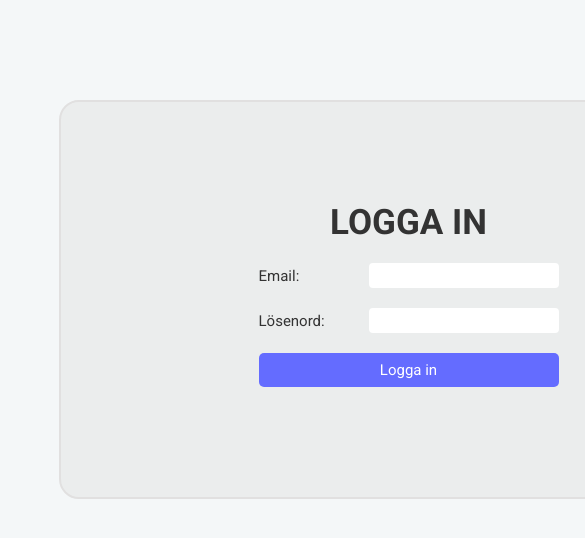
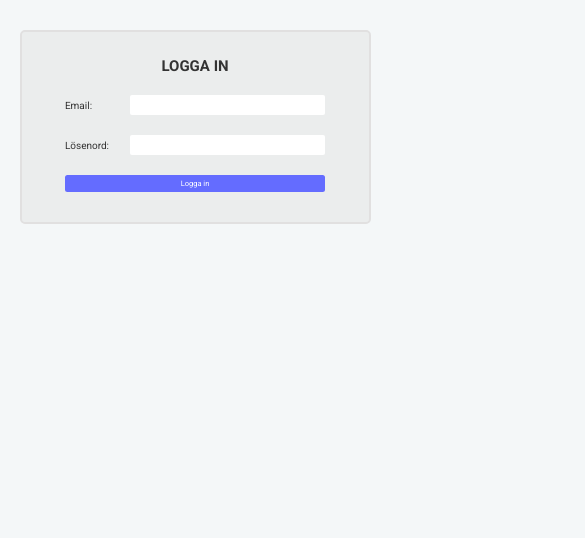
Before and after one commit to MrFieldbranch/SocialMediaReactClient, a React (Vite) app: page /login in a window 390 px wide. Shown: the top 538 px of the page, 585 px wide, since content can reach past the window. Built offline with nearby package versions, Linux system fonts and the light colour scheme.

Commit message:
Add responsive styling

```diff
--- a/src/components/BasicUser.tsx
+++ b/src/components/BasicUser.tsx
@@ -7,8 +7,8 @@ const BasicUser = ({ id, firstName, lastName }: IBasicUserResponse) => {
   const profileLink = id === loggedInUserId ? "/myprofile" : `/user/${id}`;
 
   return (
-    <Link to={profileLink} className="basic-user">
-      <p>{`${firstName} ${lastName}`}</p>
+    <Link to={profileLink}>
+      <p className="basic-user">{`${firstName} ${lastName}`}</p>
     </Link>
   );
 };
--- a/src/components/BasicUserFriendRequest.tsx
+++ b/src/components/BasicUserFriendRequest.tsx
@@ -6,8 +6,8 @@ const BasicUserFriendRequest = ({ id, firstName, lastName, requestedAt }: IPendi
   const requestDate = new Date(requestedAt);
 
   return (
-    <Link to={`/user/${id}`} className="basic-user-friend-request">
-      <div className="separate-data">
+    <Link to={`/user/${id}`}>
+      <div className="separate-data basic-user">
         <p>{`${firstName} ${lastName}`}</p>
         <p>
           {`${requestDate.toLocaleDateString(
--- a/src/components/BasicUserSharedInterests.tsx
+++ b/src/components/BasicUserSharedInterests.tsx
@@ -3,8 +3,8 @@ import { IUserWithSharedInterestsResponse } from "../models/IUserWithSharedInter
 
 const BasicUserSharedInterests = ({ id, firstName, lastName, sharedInterestsCount }: IUserWithSharedInterestsResponse) => {
   return (
-    <Link to={`/user/${id}`} className="basic-user-shared-interests">
-      <div className="separate-data">
+    <Link to={`/user/${id}`}>
+      <div className="separate-data basic-user">
         <p>{`${firstName} ${lastName}`}</p>
         <div className="separate-data-second-variable">
           <p>{sharedInterestsCount}</p>
--- /dev/null
+++ b/src/constants/nav-links.ts
@@ -0,0 +1,13 @@
+export interface NavLink {
+	path: string;
+	label: string;
+}
+
+export const navLinks: NavLink[] = [
+  { path: "/myprofile", label: "Min profil" },
+  { path: "/myfriends", label: "Mina vänner" },
+  { path: "/strangers", label: "Möjliga vänner" },
+  { path: "/friendrequests", label: "Aktuella vänförfrågningar" },
+  { path: "/interests", label: "Intressen" },
+  { path: "/publicboard", label: "Anslagstavlan" },
+];
--- a/src/index.css
+++ b/src/index.css
@@ -22,7 +22,7 @@ body {
 }
 
 h1 {
-  font-size: 3.5rem;
+  font-size: 3rem;
   margin: 1rem 0;
 }
 
@@ -94,13 +94,13 @@ nav {
   width: 100vw;
   height: 5rem;
   display: flex;
-  justify-content: space-around;
+  /* justify-content: space-around; */
+  justify-content: space-between;
   align-items: center;
   z-index: 1000;
   background-color: #333;
-  /* background-color: #161537;  */
-  /* background-color: #343a40; */
   color: #fff;
+  padding: 0 8% 0 3%;
 }
 
 nav button {
@@ -108,8 +108,10 @@ nav button {
 }
 
 .nav-links {
-  margin: 0rem 10rem 0rem 40rem;
-  min-width: 70rem;
+  /* margin: 0rem 10rem 0rem 40rem; */
+  margin: 0 5% 0 10%;
+  /* min-width: 70rem; */
+  width: 55%;
   display: flex;
   justify-content: space-between;
 }
@@ -123,11 +125,25 @@ nav button {
   color: #c3cbcf;
 }
 
+nav img {
+  display: none;
+}
+
 input,
 textarea,
 select,
 button {
   font-family: inherit;
+  font-size: 1.5rem;
+}
+
+select:focus,
+select:focus-visible,
+input:focus,
+input:focus-visible,
+textarea:focus,
+textarea:focus-visible {
+  outline: 2px solid #535bf2;
 }
 
 p {
@@ -136,7 +152,7 @@ p {
 }
 
 .start-view {
-  /* margin-top: 20rem; */
+  margin-top: 10vw;
   display: flex;
   flex-direction: column;
   align-items: center;
@@ -144,7 +160,7 @@ p {
 
 .start-view h1 {
   font-size: 10rem;
-  margin: 0 0 5rem 0;
+  margin: 0 0 3rem 0;
 }
 
 .start-view-choices {
@@ -155,16 +171,16 @@ p {
 
 .box {
   margin: auto;
-	margin-top: 5rem;
-	width: 70rem;
-	padding: 10rem 0;
+  margin-top: 1rem;
+  width: 55vw;
+  padding: 5rem 0;
   border: 2px solid #e1e0e0;
   border-radius: 2rem;
   background-color: rgba(211, 211, 211, 0.3);
-	/* background-color: rgb(218, 238, 240); */
 }
 
-.login-or-register {
+.login,
+.register {
   margin: auto;
   width: 30rem;
   display: flex;
@@ -172,21 +188,27 @@ p {
   gap: 2rem;
 }
 
-.login-or-register div {
+.login div,
+.register div {
   display: flex;
   justify-content: space-between;
   align-items: center;
 }
 
-.login-or-register h1 {
+.login h1,
+.register h1 {
   margin: auto;
 }
 
-.login-or-register label {
+.login label,
+.register label {
   font-size: 1.5rem;
 }
 
-.login-or-register input, .login-or-register select {
+.login input,
+.register input,
+.login select,
+.register select {
   height: 2.5rem;
   border: none;
   border-radius: 0.4rem;
@@ -223,9 +245,10 @@ select {
 .item button {
   background-color: inherit; /* Default background */ /* Kanske ta bort */
   transition: background-color 0.2s ease-in-out; /* Smooth effect */
-  font-size: 1rem;
+  font-size: 0.8rem;
   color: #333;
   margin-bottom: 0;
+  margin-left: 1rem;
 }
 
 .item button:hover {
@@ -249,6 +272,10 @@ select {
   display: flex;
   justify-content: center;
   align-items: center;
+}
+
+.basic-user {
+  margin: 2.5rem 0;
 }
 
 .message-list {
@@ -302,7 +329,7 @@ select {
   margin: 0 0 0.7rem 0;
 }
 
-.label-and-input {
+.label-and-input-public-board {
   display: flex;
   flex-direction: column;
   margin-bottom: 0.7rem;
@@ -324,3 +351,158 @@ select {
 .write-new {
   margin-top: 2rem;
 }
+
+.hamburger-menu-open {
+  display: none;
+}
+
+@media (max-width: 1150px) {
+  html {
+    font-size: 8px;
+  }
+
+  .login,
+  .register {
+    width: 60%;
+  }
+
+  .login input,
+  .login select,
+  .register input,
+  .register select {
+    width: 70%;
+  }
+}
+
+@media (max-width: 900px) {
+  html {
+    font-size: 6px;
+  }
+
+  .main-container {
+    width: 80%;
+  }
+
+  .login label,
+  .register label {
+    font-size: 1.3rem;
+  }
+}
+
+@media (max-width: 700px) {
+  html {
+    font-size: 5px;
+  }
+
+  .main-container {
+    width: 85%;
+  }
+}
+
+@media (max-width: 550px) {
+  .main-container {
+    width: 90%;
+  }
+
+  .nav-links {
+    display: none;
+  }
+
+  nav > button {
+    display: none;
+  }
+
+  nav img {
+    display: block;
+    width: 3rem;
+  }
+
+  nav img:hover {
+    cursor: pointer;
+  }
+
+  .hamburger-menu-open {
+    position: fixed;
+    top: 0;
+    left: 0;
+    width: 100vw;
+    height: 100vh;
+    background-color: #f4f7f8;
+    display: flex;
+    flex-direction: column;
+    z-index: 2000;
+    padding: 0 3rem;
+  }
+
+  .hamburger-menu-open a {
+    color: #333;
+    font-size: 3rem;
+  }
+
+  .button-to-the-right {
+    display: flex;
+    justify-content: flex-end;
+    padding: 2rem 0;
+  }
+
+  .button-to-the-right button {
+    background-color: inherit;
+    color: #333;
+    font-size: 3rem;
+    padding-right: 0;
+  }
+
+  .mobile-view-links {
+    display: flex;
+    flex-direction: column;
+    justify-content: center;
+  }
+
+  .mobile-view-links a {
+    border-top: 1px solid #e1e0e0;
+    padding: 2rem 0;
+  }
+
+  #mobile-view-logout {
+    border-top: 1px solid #e1e0e0;
+  }
+
+  .box {
+    width: 100%;
+    padding: 5rem 0;
+    border-radius: 1rem;
+  }
+
+  .login,
+  .register {
+    width: 75%;
+    gap: 4rem;
+  }
+
+  .login label,
+  .register label {
+    font-size: 2rem;
+  }
+
+  .login input,
+  .register input,
+  .login select,
+  .register select {
+    height: 4rem;
+    width: 75%;
+  }
+}
+
+@media (max-width: 450px) {
+  .register input,
+  .register select {
+    width: 60%;
+  }
+}
+
+@media (max-width: 300px) {
+  .login input,
+  .login select {
+    width: 65%;
+  }
+}
--- a/src/views/LoginView.tsx
+++ b/src/views/LoginView.tsx
@@ -42,7 +42,7 @@ const LoginView = ({ setIsLoggedIn }: { setIsLoggedIn: (value: boolean) => void
 
   return (
     <div className="box">
-      <div className="login-or-register">
+      <div className="login">
         <h1>LOGGA IN</h1>
         <div>
           <label htmlFor="email">Email:</label>
--- a/src/views/PublicBoardView.tsx
+++ b/src/views/PublicBoardView.tsx
@@ -125,11 +125,11 @@ const PublicBoardView = () => {
       )}
       {isNewPostMode && (
         <div className="write-new">
-          <div className="label-and-input">
+          <div className="label-and-input-public-board">
             <label htmlFor="title">Titel</label>
             <input type="text" id="title" required onChange={(e) => setNewPostTitle(e.target.value)} />
           </div>
-          <div className="label-and-input">
+          <div className="label-and-input-public-board">
             <label htmlFor="content">Inlägg</label>
             <textarea id="content" required onChange={(e) => setNewPostContent(e.target.value)} />
           </div>
--- a/src/views/RegisterNewUserView.tsx
+++ b/src/views/RegisterNewUserView.tsx
@@ -87,7 +87,7 @@ const RegisterNewUserView = ({ setIsLoggedIn }: { setIsLoggedIn: (value: boolean
 
   return (
     <div className="box">
-      <div className="login-or-register">
+      <div className="register">
         <h1>NY ANVÄNDARE</h1>
         <div>
           <label htmlFor="email">Email:</label>
--- a/src/views/StartView.tsx
+++ b/src/views/StartView.tsx
@@ -12,13 +12,11 @@ const StartView = () => {
   };
 
   return (
-    <div className="box">
-      <div className="start-view">
-        <h1>Joelbook</h1>
-        <div className="start-view-choices">
-          <button onClick={goToLoginView}>Logga in</button>
-          <button onClick={goToRegisterNewUserView}>Registrera dig</button>
-        </div>
+    <div className="start-view">
+      <h1>Joelbook</h1>
+      <div className="start-view-choices">
+        <button onClick={goToLoginView}>Logga in</button>
+        <button onClick={goToRegisterNewUserView}>Registrera dig</button>
       </div>
     </div>
   );
```
Also changed, not shown: src/components/Header.tsx (+29 -6 lines), src/images/icons8-hamburger-menu-100.png (added). Lines whose indentation alone changed are shown as unchanged.
